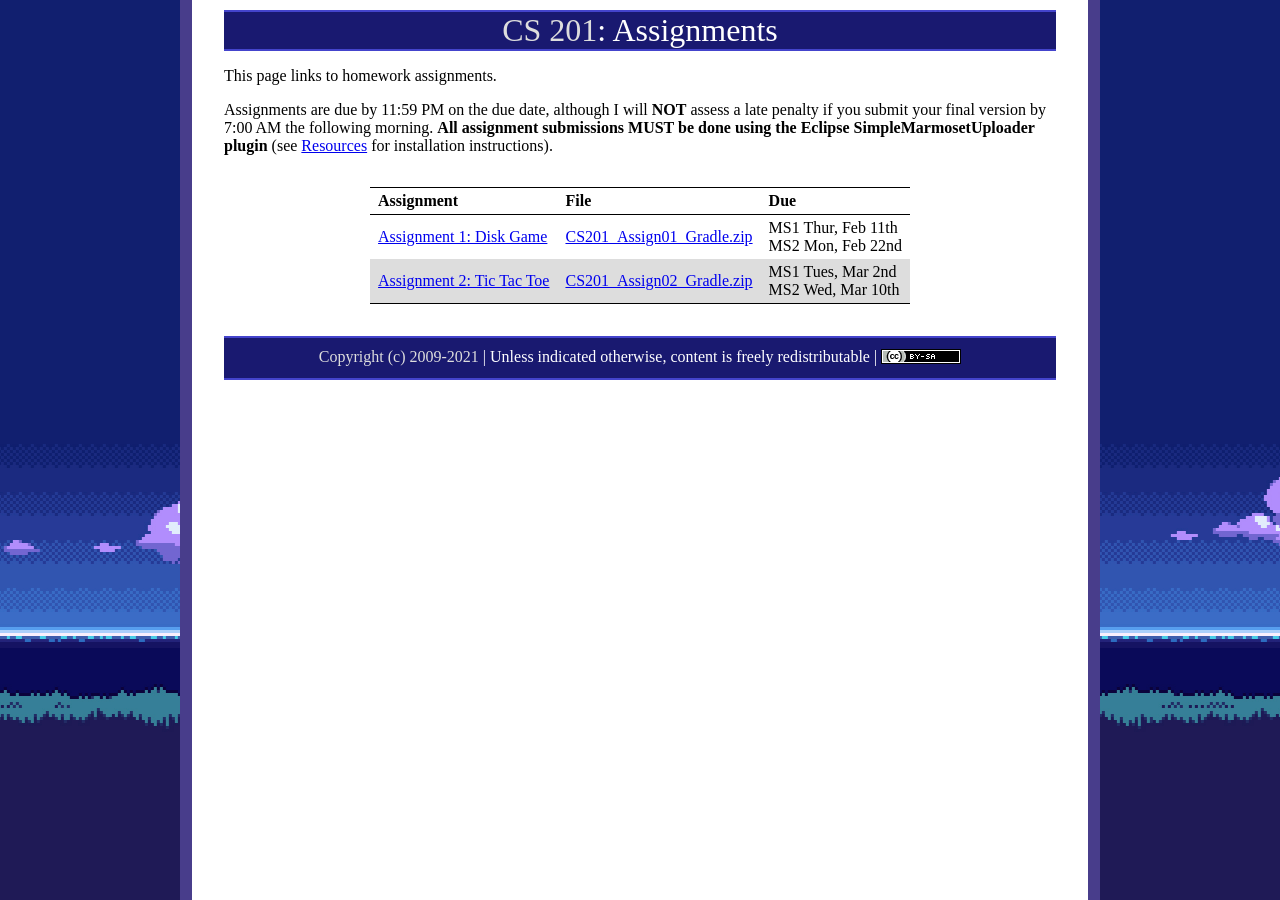
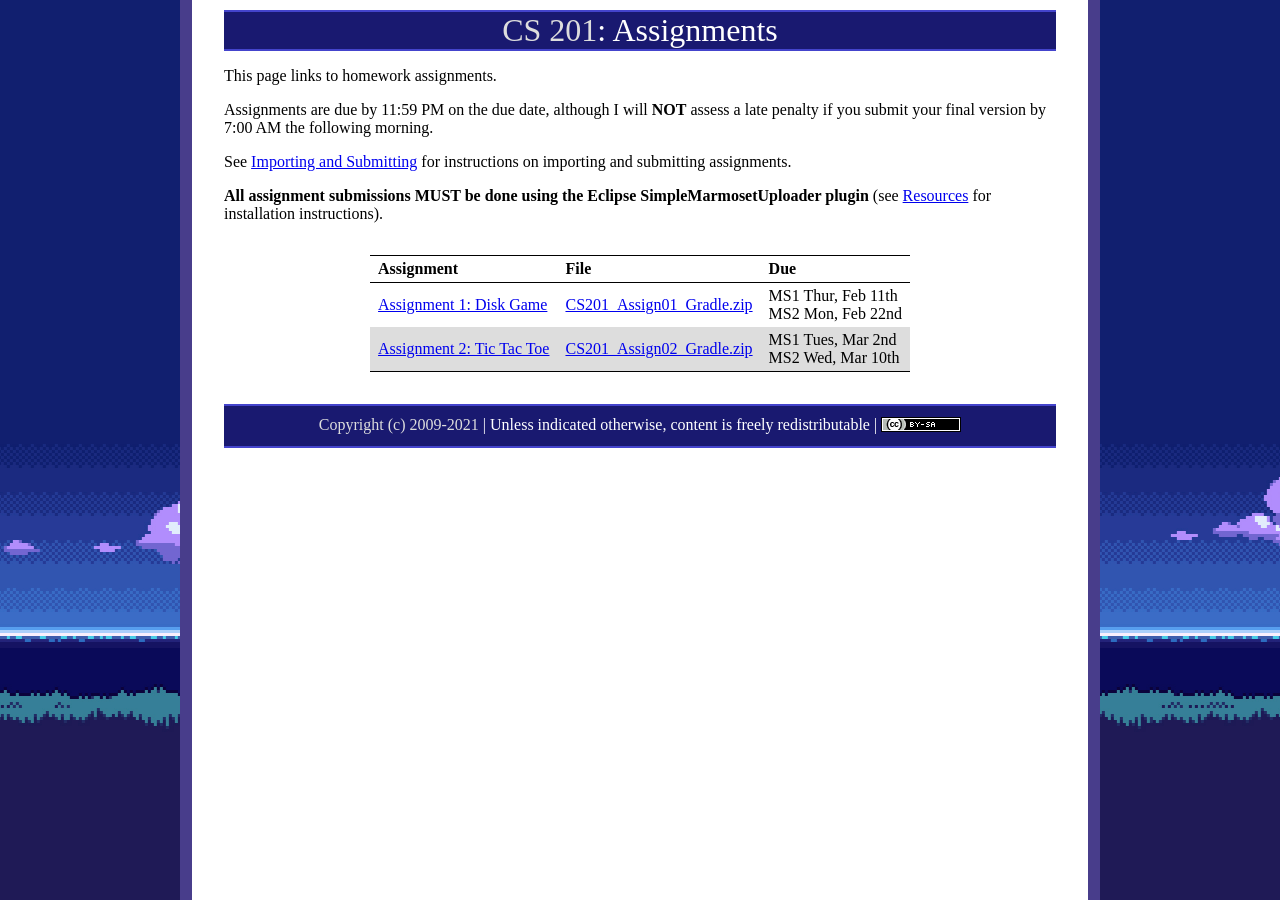
Before and after one commit to ycpcs/cs201-spring2021, a Jekyll site: the page built from assign/index.md, in a window 1280 px wide. Built offline with Jekyll 4.4.1, drawn with Linux system fonts in a browser that asks for light colours.

Commit message:
update index pages
update index pages

```diff
--- a/assign/index.md
+++ b/assign/index.md
@@ -5,7 +5,11 @@ title: "Assignments"
 
 This page links to homework assignments.
 
-Assignments are due by 11:59 PM on the due date, although I will **NOT** assess a late penalty if you submit your final version by 7:00 AM the following morning. **All assignment submissions MUST be done using the Eclipse SimpleMarmosetUploader plugin** (see [Resources](../resources/index.html) for installation instructions).
+Assignments are due by 11:59 PM on the due date, although I will **NOT** assess a late penalty if you submit your final version by 7:00 AM the following morning.
+
+See [Importing and Submitting](../resources/importSubmit.html) for instructions on importing and submitting assignments.
+
+**All assignment submissions MUST be done using the Eclipse SimpleMarmosetUploader plugin** (see [Resources](../resources/index.html) for installation instructions).
 
 
 > Assignment | File | Due
```
Also changed, not shown: labs/index.md (+2 -0 lines).
